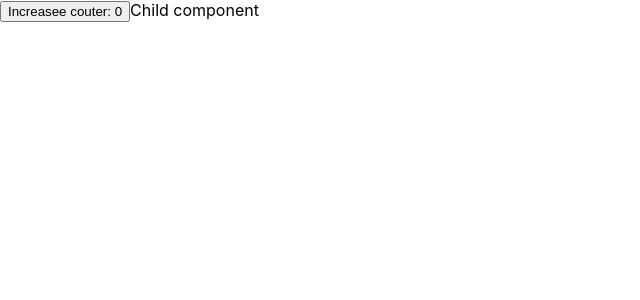
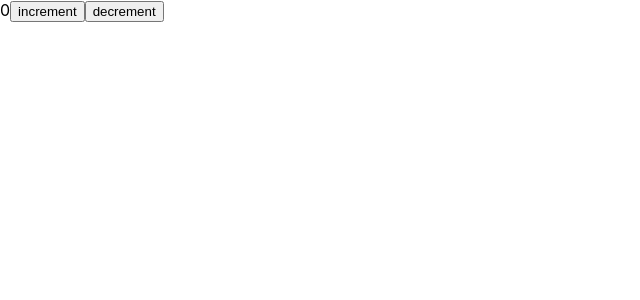
Before and after one commit to abbasmuttaqizaidi/job-hunt-2024, a React (Create React App) app: page / in a window 1280 px wide. Shown: the top 300 px of the page, without its empty margins (0-640 px from the left). Built offline with nearby package versions, Linux system fonts and the light colour scheme.

Commit message:
traditional redux added

```diff
--- a/src/App.js
+++ b/src/App.js
@@ -1,17 +1,27 @@
-import ReactDotMemo from "./reactDotMemo";
-import { UseCallBackDemo } from "./usecallback";
-import UseMemoExample from "./usememoExample";
+import { Provider } from "react-redux";
+import Counter from "./reduxTraditional";
+import { store } from "./reduxTraditional/store";
+
 
 function App() {
 
 
   return (
     <>
-      {/* <UseMemoExample /> */}
-      {/* <ReactDotMemo /> */}
-      <UseCallBackDemo />
+      <ReduxTraditional />
     </>
   );
 }
 
 export default App;
+
+
+//Redux traditional
+
+function ReduxTraditional() {
+
+
+  return <Provider store={store}>
+    <Counter />
+  </Provider>
+}
--- a/src/reactDotMemo/index.jsx
+++ /dev/null
@@ -1,33 +0,0 @@
-import React, { useState } from "react"
-
-export const ReactDotMemo = () => {
-
-    const [counter, setCounter] = useState(0);
-    const [name, setName] = useState('John');
-
-    return <>
-        <button onClick={() => { setCounter(prev => prev + 1) }}>Counter</button>
-        <button onClick={() => { setName(name === 'John' ? 'Cena' : 'John') }}>Switch name</button>
-
-        <Greetings name={name}/>
-    </>
-}
-
-export default ReactDotMemo
-
-export const Greetings = React.memo((name) => {
-
-    const [greet, setGreet] = useState(0);
-
-    console.log('rendered');
-    return (
-        <>
-        <button onClick={()=>{
-            setGreet( prev => prev + 1)
-        }}> update greet</button>
-        Name is: {name?.name}
-
-        Greeting = {greet}
-        </>
-    )
- },)
--- /dev/null
+++ b/src/reduxTraditional/actions.js
@@ -0,0 +1,11 @@
+export const INCREMENT = 'incremented';
+export const DECREMENT = 'decremented';
+
+
+export const increment = () => ({
+    type: INCREMENT
+})
+
+export const decrement = () => ({
+    type: DECREMENT
+})
--- /dev/null
+++ b/src/reduxTraditional/index.jsx
@@ -0,0 +1,32 @@
+import { connect, useDispatch, useSelector } from "react-redux";
+import { decrement, increment } from "./actions";
+
+export const Counter = (props) => {
+
+    const count = useSelector(state => state?.counter?.count);
+    const dispatch = useDispatch();
+
+    return (
+        <>
+            {count}
+            <button onClick={() => {
+                dispatch(increment())
+            }}>increment</button>
+            <button onClick={() => {
+                dispatch(decrement())
+
+            }}>decrement</button>
+        </>
+    )
+}
+
+export default Counter;
+
+// const mapStateToProps = (state) => ({
+//     count: state?.counter?.count
+// })
+// const mapToProps = {
+//     increment, decrement
+// }
+
+// export default connect(mapStateToProps, mapToProps)(Counter);
--- /dev/null
+++ b/src/reduxTraditional/reducer.js
@@ -0,0 +1,23 @@
+import { DECREMENT, INCREMENT } from "./actions";
+
+const counterInitialValue = {
+    count: 0
+}
+export const counterReducer = (state = counterInitialValue, action) => {
+    switch (action.type) {
+        case INCREMENT:
+            return {
+                ...state,
+                count: state?.count + 1
+            }
+        case DECREMENT:
+            return {
+                ...state,
+                count: state?.count - 1
+            }
+
+        default:
+            return state;
+    }
+
+}
--- /dev/null
+++ b/src/reduxTraditional/store.jsx
@@ -0,0 +1,9 @@
+import { combineReducers, createStore } from "redux";
+import { counterReducer } from "./reducer";
+
+
+const rootReducer = combineReducers({
+    counter: counterReducer
+})
+
+export const store =  createStore(rootReducer)
--- a/src/usecallback/index.jsx
+++ /dev/null
@@ -1,23 +0,0 @@
-import React, { useCallback, useState } from "react"
-
-export const UseCallBackDemo = () => {
-
-    const [count, setCounter] = useState(0);
-
-    const handleCounter = useCallback(() => {
-        setCounter(prov => prov + 1)
-    }, [])
-
-    console.log('Parent rendered');
-    return <>
-        <button onClick={handleCounter}>Increasee couter: {count}</button>
-        <ChildComponent handleCounter={handleCounter} />
-    </>
-}
-
-export const ChildComponent = React.memo((props) => {
-    console.log(props, 'rendered');
-    return (
-        <>Child component</>
-    );
-});
--- a/src/usememoExample/index.jsx
+++ /dev/null
@@ -1,32 +0,0 @@
-import { useMemo } from "react";
-import { useState } from "react";
-
-function UseMemoExample() {
-
-  const [counter1, setCounter1] = useState(0);
-  const [counter2, setCounter2] = useState(0);
-
-  const expensiveCalc = useMemo(()=>{
-    console.log("rendered");
-    let res = 0;
-    for(let i =0; i<500; i++){
-      res += i
-    }
-    return res;
-  },[counter1])
-
-  return (
-    <>
-      <button onClick={() => {
-        setCounter1(prev => prev + 1)
-      }}>Counter 1</button>
-      <button onClick={() => {
-        setCounter2(prev => prev + 1)
-      }}>Counter 2</button>
-      {expensiveCalc}
-      <p>Conters {counter1} and {counter2}</p>
-    </>
-  );
-}
-
-export default UseMemoExample;
```
Also changed, not shown: src/reactDotMemo/notes.md (deleted, +0 -12 lines).
